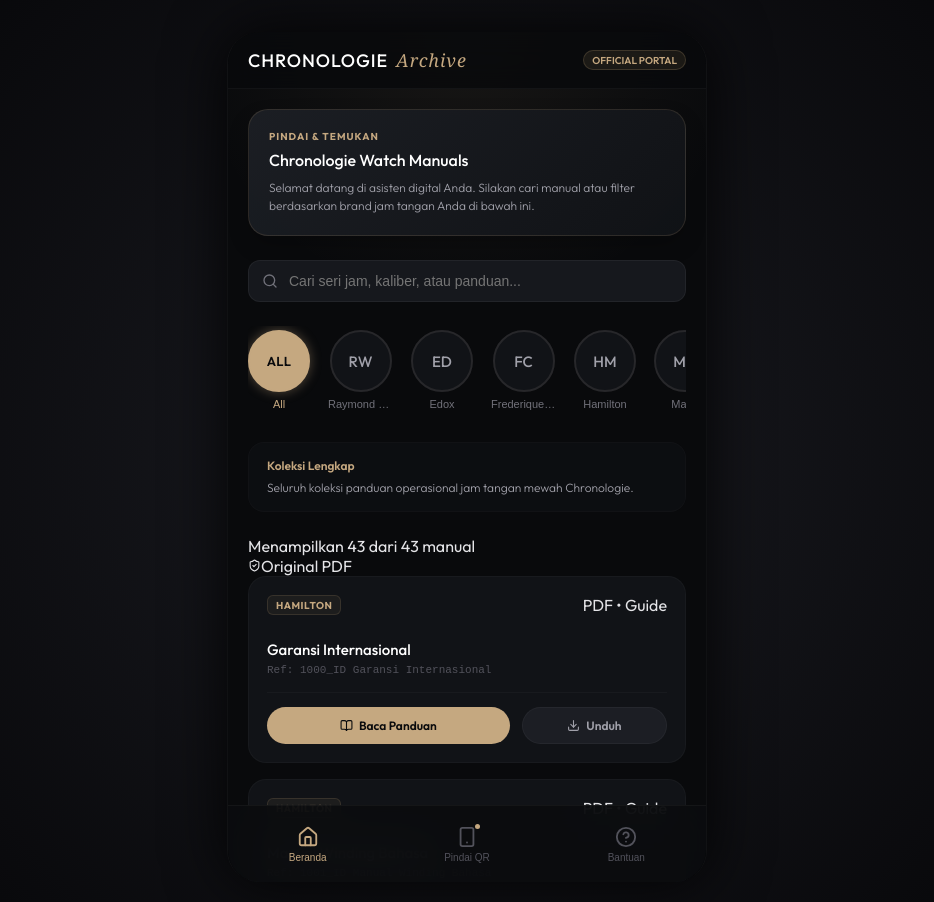
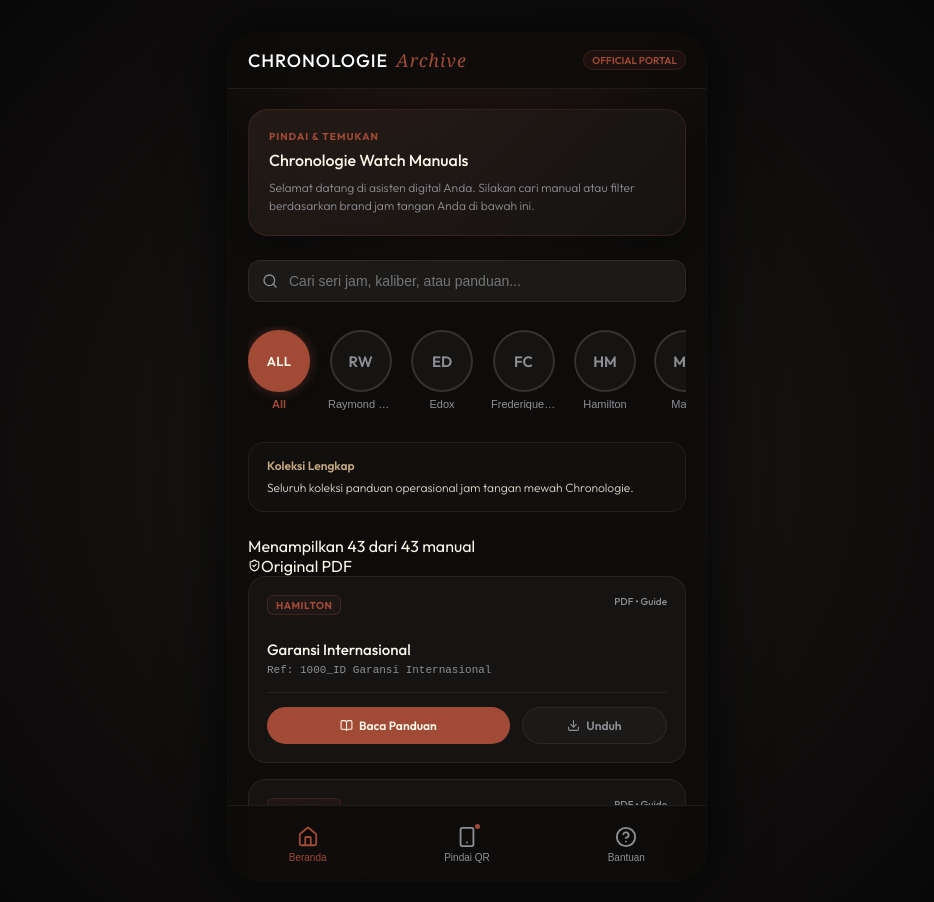
Before and after one commit to halonemuinai-sys/Chronologie-Manual-Book-V2, a React (Vite) app: page / in a window 1280 px wide. Shown: the top 902 px of the page, without its empty margins (173-1107 px from the left). Built offline with nearby package versions, Linux system fonts and the light colour scheme.

Commit message:
Update colors in LandingPage and Viewer to Aica Antique White and Dulux Tinder Box Red

```diff
--- a/src/LandingPage.css
+++ b/src/LandingPage.css
@@ -1,4 +1,21 @@
 /* src/LandingPage.css */
+
+:root {
+  /* Color Palette from Design Materials Sheet */
+  --antique-white: #faf6e8;     /* HPL Pure Antique White AKW-13005-KN74 */
+  --tinder-red: #a14a36;        /* Tinder Box 50YR12/406 (Terracotta/Brick Red) */
+  --dark-brown-ash: #3a2a23;    /* HPL Dark Brown Ash AK-14098-CS16 */
+  --ash-gray: #8c9096;          /* HPL Ash Gray TAS-13029-CT74 */
+  --dayton-beige: #ddd6c8;      /* HT Floor Dayton Beige / TC-Almond */
+
+  /* App Interface Colors mapped to Palette */
+  --bg-app: #0d0c0b;            /* Warm deep charcoal near-black background */
+  --card-bg: #161413;           /* Dark warm-toned card background */
+  --input-bg: #1c1a18;          /* Input box background */
+  --text-main: #faf6e8;         /* Antique white for clear reading */
+  --text-muted: #8c9096;        /* Ash gray for subtler details */
+  --border-light: rgba(221, 214, 200, 0.08); /* Dayton beige borders with transparency */
+}
 
 /* App Container acting as a mobile viewport shell on desktop */
 .app-shell {
@@ -13,8 +30,8 @@
   width: 100%;
   max-width: 480px; /* iPhone/Android viewport width on desktop */
   min-height: 100vh;
-  background-color: #090a0c;
-  color: #e4e4e7;
+  background-color: var(--bg-app);
+  color: var(--text-main);
   padding-bottom: 90px; /* space for sticky bottom navigation */
   position: relative;
   overflow-x: hidden;
@@ -22,8 +39,8 @@
   display: flex;
   flex-direction: column;
   box-shadow: 0 0 60px rgba(0, 0, 0, 0.85);
-  border-left: 1px solid rgba(255, 255, 255, 0.03);
-  border-right: 1px solid rgba(255, 255, 255, 0.03);
+  border-left: 1px solid rgba(255, 255, 255, 0.02);
+  border-right: 1px solid rgba(255, 255, 255, 0.02);
 }
 
 /* Hide scrollbars but keep functionality */
@@ -43,7 +60,7 @@
   transform: translateX(-50%);
   width: 100%;
   height: 250px;
-  background: radial-gradient(circle at top, rgba(197, 168, 128, 0.08) 0%, rgba(0,0,0,0) 80%);
+  background: radial-gradient(circle at top, rgba(161, 74, 54, 0.12) 0%, rgba(0,0,0,0) 80%);
   pointer-events: none;
   z-index: 1;
 }
@@ -52,16 +69,15 @@
 .app-header {
   position: sticky;
   top: 0;
-  background-color: rgba(9, 10, 12, 0.85);
+  background-color: rgba(13, 12, 11, 0.85);
   backdrop-filter: blur(12px);
   -webkit-backdrop-filter: blur(12px);
-  border-b: 1px solid rgba(39, 39, 42, 0.5);
   padding: 1rem 1.25rem;
   display: flex;
   justify-content: space-between;
   align-items: center;
   z-index: 100;
-  border-bottom: 1px solid rgba(255, 255, 255, 0.04);
+  border-bottom: 1px solid var(--border-light);
 }
 
 .header-logo {
@@ -76,16 +92,16 @@
 }
 
 .header-logo span {
-  color: #c5a880;
+  color: var(--tinder-red);
   font-family: Georgia, serif;
   font-style: italic;
 }
 
 .header-badge {
   font-size: 0.625rem;
-  background-color: rgba(197, 168, 120, 0.1);
-  border: 1px solid rgba(197, 168, 120, 0.2);
-  color: #c5a880;
+  background-color: rgba(161, 74, 54, 0.1);
+  border: 1px solid rgba(161, 74, 54, 0.2);
+  color: var(--tinder-red);
   padding: 0.15rem 0.5rem;
   border-radius: 9999px;
   font-weight: 600;
@@ -102,8 +118,8 @@
 
 /* Info banner/hero card */
 .welcome-banner {
-  background: linear-gradient(135deg, rgba(29, 32, 38, 0.9) 0%, rgba(17, 19, 23, 0.9) 100%);
-  border: 1px solid rgba(197, 168, 120, 0.15);
+  background: linear-gradient(135deg, rgba(58, 42, 35, 0.45) 0%, rgba(22, 20, 19, 0.95) 100%);
+  border: 1px solid rgba(161, 74, 54, 0.2);
   border-radius: 1.25rem;
   padding: 1.25rem;
   margin-bottom: 1.5rem;
@@ -111,7 +127,7 @@
 }
 
 .banner-tag {
-  color: #c5a880;
+  color: var(--tinder-red);
   font-size: 0.625rem;
   font-weight: 700;
   text-transform: uppercase;
@@ -121,7 +137,7 @@
 }
 
 .banner-title {
-  color: #ffffff;
+  color: var(--antique-white);
   font-size: 1rem;
   font-weight: 500;
   margin: 0 0 0.5rem 0;
@@ -129,7 +145,7 @@
 }
 
 .banner-desc {
-  color: #a1a1aa;
+  color: var(--ash-gray);
   font-size: 0.75rem;
   font-weight: 300;
   margin: 0;
@@ -147,7 +163,7 @@
   top: 50%;
   left: 0.875rem;
   transform: translateY(-50%);
-  color: #71717a;
+  color: var(--ash-gray);
   pointer-events: none;
   display: flex;
   align-items: center;
@@ -156,9 +172,9 @@
 .app-search-input {
   width: 100%;
   box-sizing: border-box;
-  background-color: #16181d;
-  border: 1px solid rgba(255, 255, 255, 0.05);
-  color: #e4e4e7;
+  background-color: var(--input-bg);
+  border: 1px solid var(--border-light);
+  color: var(--text-main);
   font-size: 0.875rem;
   border-radius: 0.75rem;
   padding: 0.75rem 1rem 0.75rem 2.5rem;
@@ -167,8 +183,8 @@
 }
 
 .app-search-input:focus {
-  border-color: #c5a880;
-  background-color: #1a1d24;
+  border-color: var(--tinder-red);
+  background-color: #211e1c;
 }
 
 /* Circular Story-Style Brand Selector */
@@ -200,29 +216,29 @@
   width: 58px;
   height: 58px;
   border-radius: 50%;
-  background-color: #111317;
-  border: 2px solid #27272a;
+  background-color: var(--card-bg);
+  border: 2px solid rgba(221, 214, 200, 0.15);
   display: flex;
   justify-content: center;
   align-items: center;
   font-family: 'Outfit', Georgia, serif;
   font-size: 0.9375rem;
-  font-weight: 500;
-  color: #a1a1aa;
+  font-weight: 550;
+  color: var(--ash-gray);
   transition: all 0.3s ease;
   position: relative;
 }
 
 .brand-story-btn:hover .brand-avatar-circle {
-  color: #ffffff;
-  border-color: rgba(197, 168, 120, 0.5);
+  color: var(--antique-white);
+  border-color: rgba(161, 74, 54, 0.4);
 }
 
 .brand-story-btn.active .brand-avatar-circle {
-  color: #090a0c;
-  background-color: #c5a880;
-  border-color: #c5a880;
-  box-shadow: 0 0 12px rgba(197, 168, 128, 0.4);
+  color: var(--antique-white);
+  background-color: var(--tinder-red);
+  border-color: var(--tinder-red);
+  box-shadow: 0 0 12px rgba(161, 74, 54, 0.4);
 }
 
 .brand-avatar-circle.all-brands-avatar {
@@ -233,7 +249,7 @@
 
 .brand-story-label {
   font-size: 0.6875rem;
-  color: #71717a;
+  color: var(--text-muted);
   font-weight: 400;
   max-width: 65px;
   text-align: center;
@@ -244,21 +260,21 @@
 }
 
 .brand-story-btn.active .brand-story-label {
-  color: #c5a880;
-  font-weight: 500;
+  color: var(--tinder-red);
+  font-weight: 600;
 }
 
 /* App Brand Descriptor */
 .app-brand-info {
-  background-color: rgba(17, 19, 23, 0.5);
+  background-color: rgba(22, 20, 19, 0.5);
   border-radius: 1rem;
   padding: 0.875rem 1.125rem;
   font-size: 0.75rem;
-  color: #a1a1aa;
+  color: var(--dayton-beige);
   font-weight: 300;
   line-height: 1.5;
   margin-bottom: 1.5rem;
-  border: 1px solid rgba(255, 255, 255, 0.02);
+  border: 1px solid var(--border-light);
 }
 
 /* List/Grid of manual cards */
@@ -270,8 +286,8 @@
 
 /* App-style list item card */
 .app-manual-card {
-  background-color: #111317;
-  border: 1px solid rgba(255, 255, 255, 0.03);
+  background-color: var(--card-bg);
+  border: 1px solid var(--border-light);
   border-radius: 1.125rem;
   padding: 1.125rem;
   display: flex;
@@ -282,7 +298,7 @@
 
 .app-manual-card:active {
   transform: scale(0.98);
-  background-color: #14171d;
+  background-color: #1c1918;
 }
 
 .card-top {
@@ -293,18 +309,24 @@
 
 .brand-badge-app {
   font-size: 0.625rem;
-  color: #c5a880;
+  color: var(--tinder-red);
   font-weight: 700;
   text-transform: uppercase;
   letter-spacing: 0.05em;
-  background-color: rgba(197, 168, 120, 0.07);
+  background-color: rgba(161, 74, 54, 0.07);
   padding: 0.15rem 0.5rem;
   border-radius: 0.375rem;
-  border: 1px solid rgba(197, 168, 120, 0.15);
+  border: 1px solid rgba(161, 74, 54, 0.25);
+}
+
+.file-size-badge {
+  font-size: 0.625rem;
+  color: var(--ash-gray);
+  font-weight: 500;
 }
 
 .app-manual-title {
-  color: #ffffff;
+  color: var(--antique-white);
   font-family: 'Outfit', -apple-system, sans-serif;
   font-size: 0.9375rem;
   font-weight: 500;
@@ -314,7 +336,7 @@
 
 .app-manual-ref {
   font-size: 0.6875rem;
-  color: #52525b;
+  color: var(--text-muted);
   font-family: monospace;
   margin: 0;
 }
@@ -323,7 +345,7 @@
 .app-actions-row {
   display: flex;
   gap: 0.75rem;
-  border-top: 1px solid rgba(255, 255, 255, 0.03);
+  border-top: 1px solid var(--border-light);
   padding-top: 0.875rem;
 }
 
@@ -333,8 +355,8 @@
   align-items: center;
   justify-content: center;
   gap: 0.375rem;
-  background-color: #c5a880;
-  color: #090a0c;
+  background-color: var(--tinder-red);
+  color: var(--antique-white);
   border: none;
   font-size: 0.75rem;
   font-weight: 600;
@@ -346,7 +368,7 @@
 }
 
 .app-btn-primary:hover {
-  background-color: #d8ba8f;
+  background-color: #b7553f;
 }
 
 .app-btn-secondary {
@@ -355,9 +377,9 @@
   align-items: center;
   justify-content: center;
   gap: 0.375rem;
-  background-color: #1c1e24;
-  color: #a1a1aa;
-  border: 1px solid rgba(255, 255, 255, 0.04);
+  background-color: var(--input-bg);
+  color: var(--text-muted);
+  border: 1px solid var(--border-light);
   font-size: 0.75rem;
   font-weight: 600;
   padding: 0.625rem 1rem;
@@ -368,8 +390,8 @@
 }
 
 .app-btn-secondary:hover {
-  color: #ffffff;
-  background-color: #262a33;
+  color: var(--antique-white);
+  background-color: #272421;
 }
 
 /* Sticky App Bottom Tab Bar Navigation (iOS style) */
@@ -379,10 +401,10 @@
   left: 0;
   right: 0;
   height: 76px;
-  background-color: rgba(11, 12, 15, 0.92);
+  background-color: rgba(13, 12, 11, 0.95);
   backdrop-filter: blur(20px);
   -webkit-backdrop-filter: blur(20px);
-  border-top: 1px solid rgba(255, 255, 255, 0.04);
+  border-top: 1px solid var(--border-light);
   display: flex;
   justify-content: space-around;
   align-items: center;
@@ -398,7 +420,7 @@
   align-items: center;
   gap: 0.25rem;
   cursor: pointer;
-  color: #52525b;
+  color: var(--ash-gray);
   font-size: 0.625rem;
   font-weight: 500;
   padding: 0.5rem;
@@ -408,7 +430,7 @@
 }
 
 .app-nav-item.active {
-  color: #c5a880;
+  color: var(--tinder-red);
 }
 
 .app-nav-icon-wrapper {
@@ -425,7 +447,7 @@
   width: 5px;
   height: 5px;
   border-radius: 50%;
-  background-color: #c5a880;
+  background-color: var(--tinder-red);
 }
 
 /* App-style inner pages for other tabs */
@@ -436,8 +458,8 @@
 }
 
 .scan-card-mockup {
-  background: linear-gradient(135deg, #181b22 0%, #0d0f13 100%);
-  border: 1px solid rgba(197, 168, 120, 0.2);
+  background: linear-gradient(135deg, rgba(58, 42, 35, 0.45) 0%, rgba(22, 20, 19, 0.95) 100%);
+  border: 1px solid rgba(161, 74, 54, 0.25);
   border-radius: 1.5rem;
   padding: 2rem 1.5rem;
   text-align: center;
@@ -453,14 +475,14 @@
   left: -50%;
   width: 200%;
   height: 200%;
-  background: radial-gradient(circle, rgba(197, 168, 128, 0.05) 0%, rgba(0,0,0,0) 60%);
+  background: radial-gradient(circle, rgba(161, 74, 54, 0.05) 0%, rgba(0,0,0,0) 60%);
   pointer-events: none;
 }
 
 .mockup-qr-container {
   width: 140px;
   height: 140px;
-  background-color: #ffffff;
+  background-color: var(--antique-white);
   padding: 0.75rem;
   border-radius: 1.25rem;
   margin: 0 auto 1.5rem auto;
@@ -487,9 +509,9 @@
   width: 24px;
   height: 24px;
   border-radius: 50%;
-  background-color: rgba(197, 168, 120, 0.15);
-  border: 1px solid rgba(197, 168, 120, 0.3);
-  color: #c5a880;
+  background-color: rgba(161, 74, 54, 0.15);
+  border: 1px solid rgba(161, 74, 54, 0.3);
+  color: var(--tinder-red);
   display: flex;
   justify-content: center;
   align-items: center;
@@ -499,14 +521,14 @@
 }
 
 .step-content h4 {
-  color: #ffffff;
+  color: var(--antique-white);
   font-size: 0.8125rem;
   font-weight: 500;
   margin: 0 0 0.15rem 0;
 }
 
 .step-content p {
-  color: #a1a1aa;
+  color: var(--ash-gray);
   font-size: 0.75rem;
   margin: 0;
   font-weight: 300;
@@ -515,22 +537,22 @@
 
 /* Help support page styling */
 .help-support-card {
-  background-color: #111317;
-  border: 1px solid rgba(255, 255, 255, 0.03);
+  background-color: var(--card-bg);
+  border: 1px solid var(--border-light);
   border-radius: 1.25rem;
   padding: 1.5rem;
   margin-bottom: 1.5rem;
 }
 
 .help-title {
-  color: #ffffff;
+  color: var(--antique-white);
   font-size: 1rem;
   font-weight: 500;
   margin: 0 0 0.5rem 0;
 }
 
 .help-desc {
-  color: #a1a1aa;
+  color: var(--ash-gray);
   font-size: 0.75rem;
   line-height: 1.5;
   margin: 0 0 1.25rem 0;
@@ -541,28 +563,28 @@
   align-items: center;
   gap: 1rem;
   padding: 1rem;
-  background-color: #16181d;
+  background-color: var(--input-bg);
   border-radius: 0.875rem;
   text-decoration: none;
-  color: #ffffff;
+  color: var(--antique-white);
   margin-bottom: 0.75rem;
-  border: 1px solid rgba(255, 255, 255, 0.02);
+  border: 1px solid var(--border-light);
   transition: all 0.2s ease;
 }
 
 .help-option-item:active {
-  background-color: #1f2129;
+  background-color: #272421;
 }
 
 .help-option-icon {
   width: 36px;
   height: 36px;
   border-radius: 0.5rem;
-  background-color: rgba(197, 168, 120, 0.1);
+  background-color: rgba(161, 74, 54, 0.1);
   display: flex;
   justify-content: center;
   align-items: center;
-  color: #c5a880;
+  color: var(--tinder-red);
 }
 
 .help-option-text h4 {
@@ -572,7 +594,7 @@
 }
 
 .help-option-text p {
-  color: #71717a;
+  color: var(--ash-gray);
   font-size: 0.6875rem;
   margin: 0;
 }
@@ -594,7 +616,7 @@
     position: relative;
   }
   .app-shell {
-    background: radial-gradient(circle at center, #1b1c22 0%, #050507 100%);
+    background: radial-gradient(circle at center, #1c1a18 0%, #050404 100%);
     padding: 0;
     align-items: center;
   }
```
Also changed, not shown: src/Viewer.tsx (+8 -8 lines).
